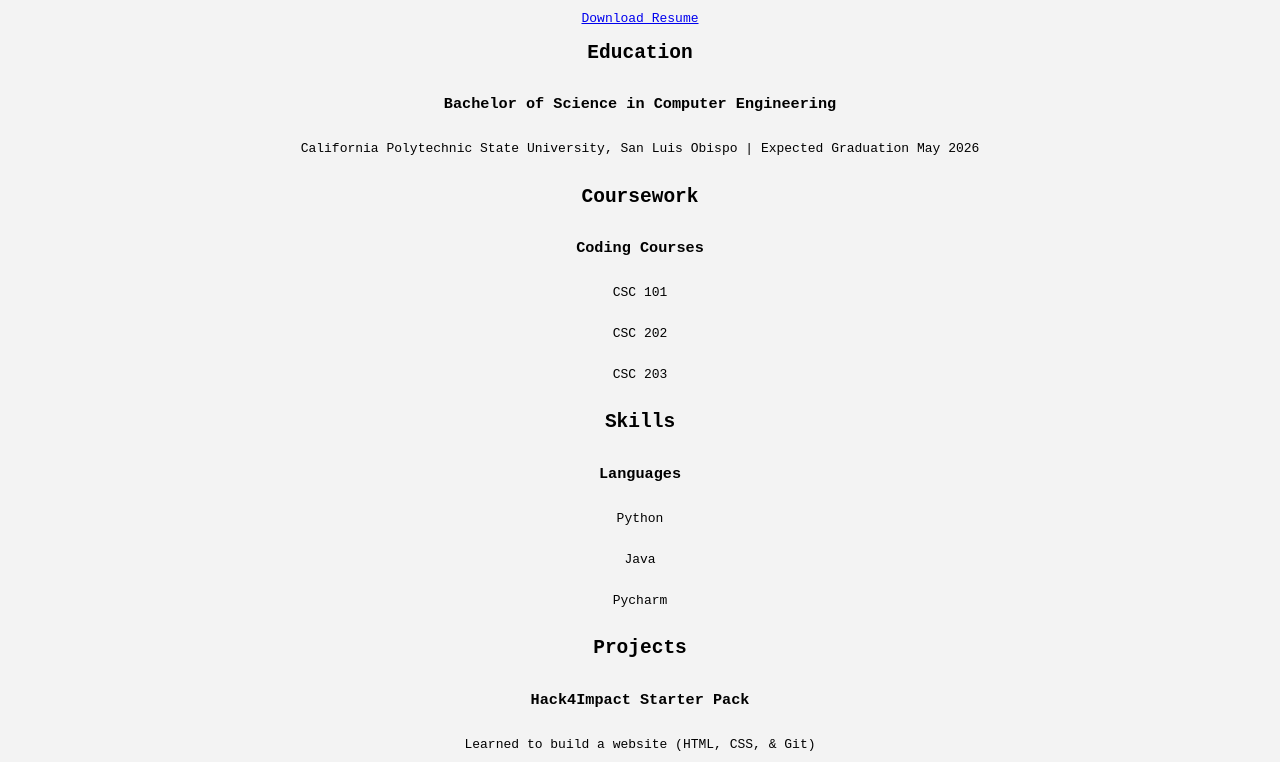
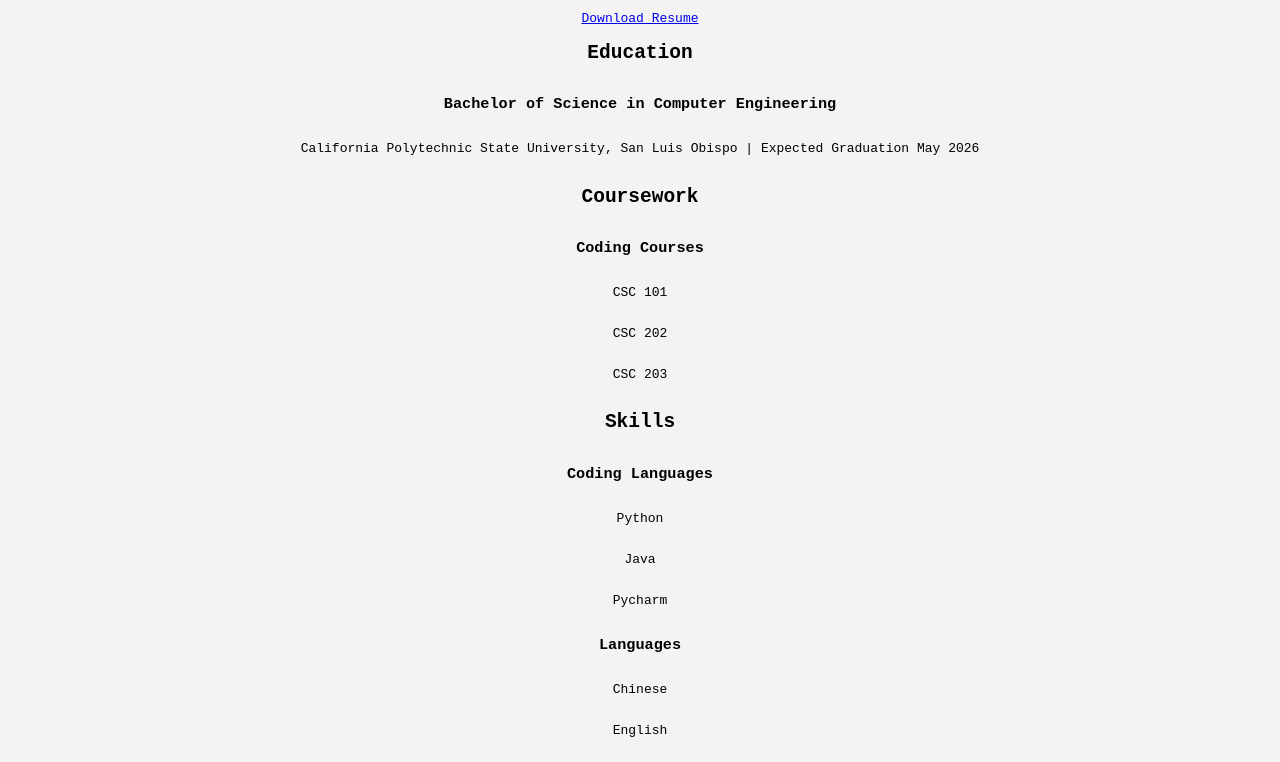
Before and after one commit to achou05/achou05.github.io, a plain HTML site: page resume.html in a window 1280 px wide. Shown: the part 168-930 px from the top of the page. Drawn offline with Linux system fonts and the light colour scheme.

Commit message:
text changes

```diff
--- a/resume.html
+++ b/resume.html
@@ -30,10 +30,13 @@
             <p class="entry-info"> CSC 202 </p>
             <p class="entry-info"> CSC 203 </p>
       <section class="section"><h2 class="section-title">Skills</h2></section>
-            <h3 class="entry-title">Languages</h3>
+            <h3 class="entry-title">Coding Languages</h3>
             <p class="entry-info"> Python </p>
             <p class="entry-info"> Java </p>
             <p class="entry-info"> Pycharm </p>
+            <h3 class="entry-title">Languages</h3>
+            <p class="entry-info"> Chinese </p>
+            <p class="entry-info"> English </p>
       <section class="section"><h2 class="section-title">Projects</h2></section>
         <div class="entry"></div>
             <h3 class="entry-title">Hack4Impact Starter Pack</h3>
```
